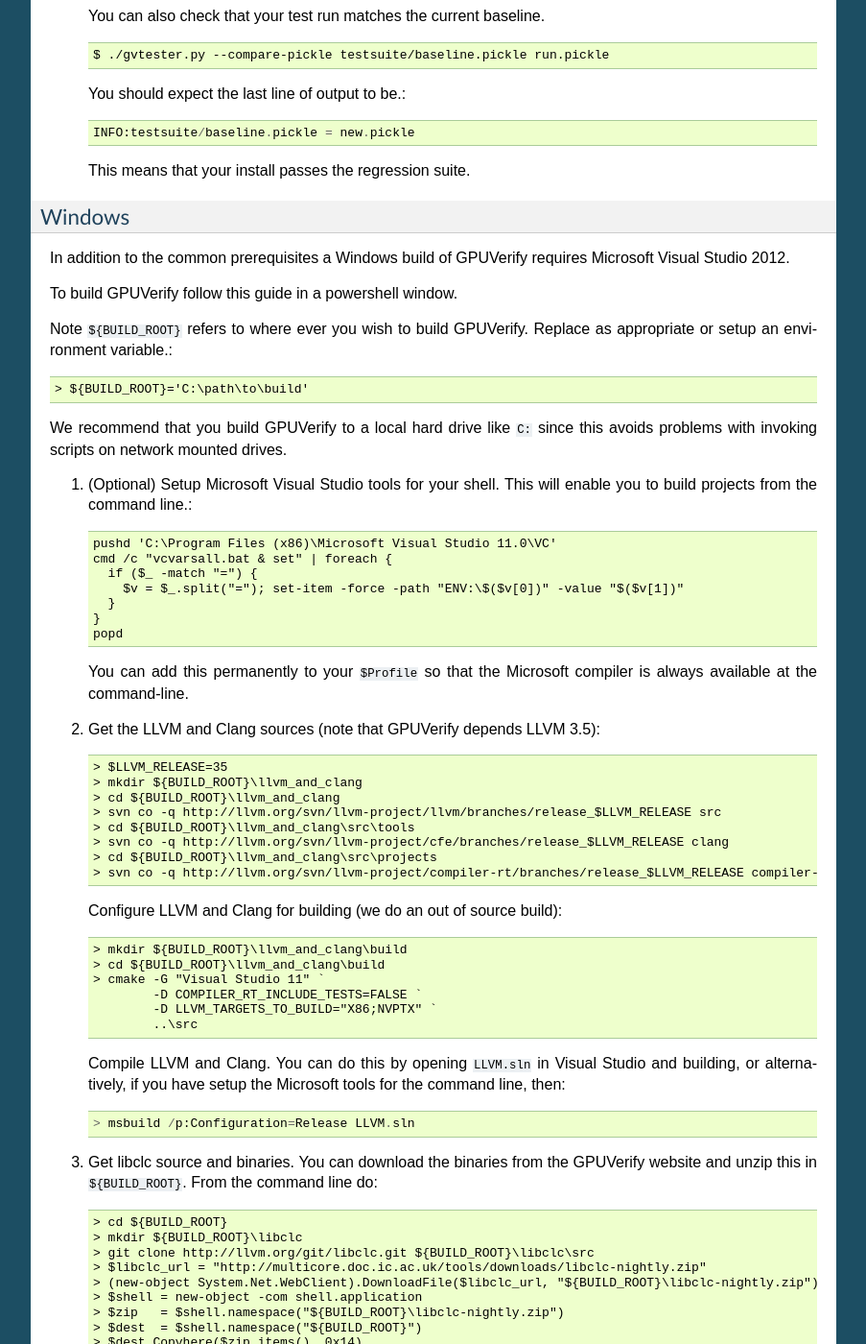
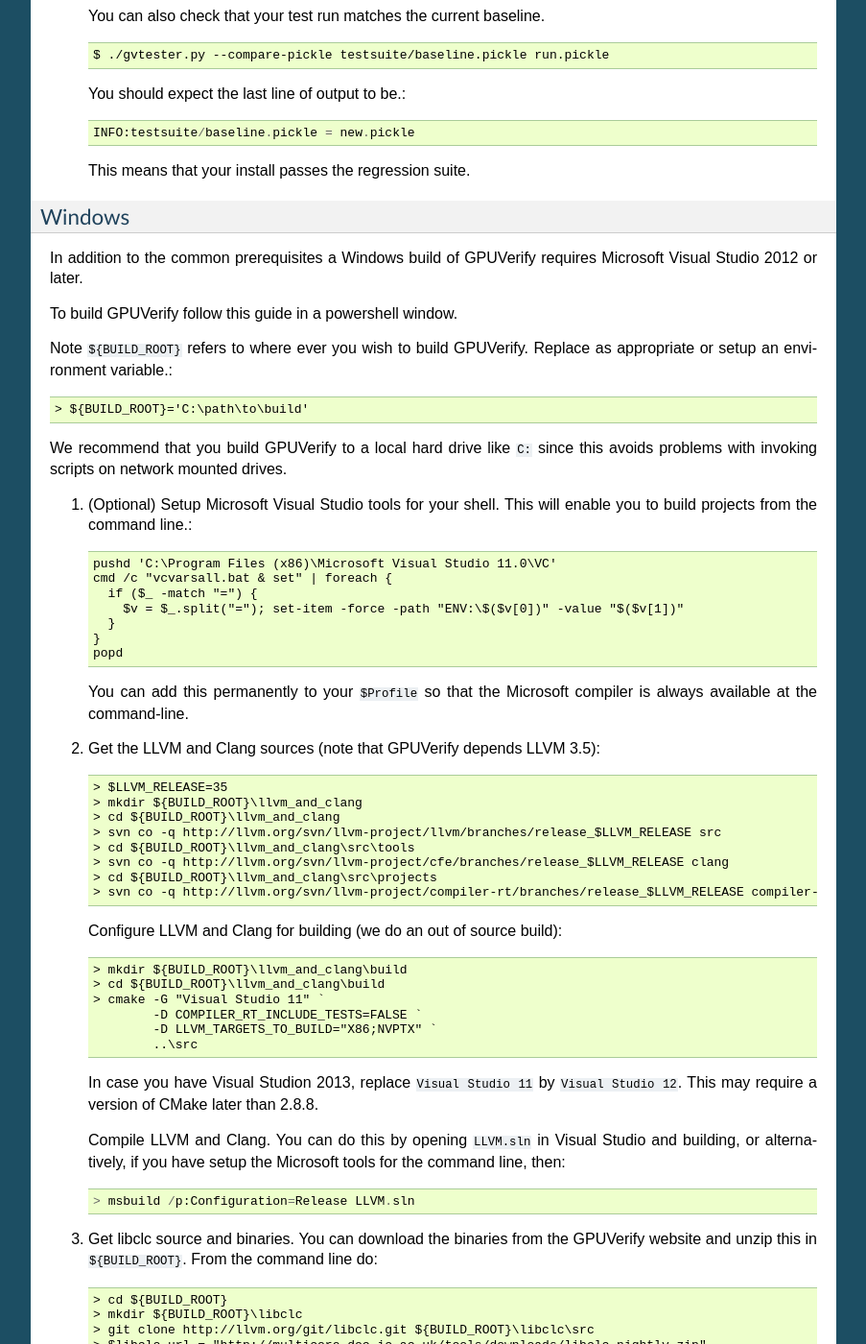
Before and after one commit to mc-imperial/gpuverify, a Sphinx documentation site: the page built from Documentation/developer_guide.rst, in a window 1280 px wide and 1400 px high, scrolled down 7352 px. Shown: the whole window at 96% size, without its empty margins (198-1101 px from the left). Built offline with Sphinx 7.4.7, drawn with Linux system fonts in a browser that asks for light colours; formulas are drawn with MathJax 3; some of the changed text lies outside the part shown.

Commit message:
Add note on Visual Studio 2013

```diff
--- a/Documentation/developer_guide.rst
+++ b/Documentation/developer_guide.rst
@@ -447,7 +447,7 @@
 Windows
 -------
 In addition to the common prerequisites a Windows build of GPUVerify requires
-Microsoft Visual Studio 2012.
+Microsoft Visual Studio 2012 or later.
 
 To build GPUVerify follow this guide in a powershell window.
 
@@ -494,6 +494,9 @@
               -D LLVM_TARGETS_TO_BUILD="X86;NVPTX" `
               ..\src
 
+   In case you have Visual Studion 2013, replace ``Visual Studio 11`` by
+   ``Visual Studio 12``. This may require a version of CMake later than 2.8.8.
+
    Compile LLVM and Clang. You can do this by opening ``LLVM.sln`` in Visual
    Studio and building, or alternatively, if you have setup the Microsoft tools
    for the command line, then::
@@ -530,6 +533,9 @@
               -D LLVM_BUILD_TYPE=Release `
               -D LIBCLC_DIR=${BUILD_ROOT}\libclc\install `
               ..\src
+
+   In case you have Visual Studion 2013, replace ``Visual Studio 11`` by
+   ``Visual Studio 12``. This may require a version of CMake later than 2.8.8.
 
    Compile Bugle. You can do this by opening ``Bugle.sln`` in Visual
    Studio and building, or alternatively, if you have setup the Microsoft tools
```
